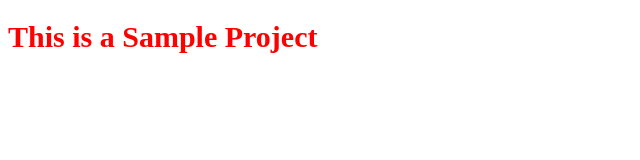
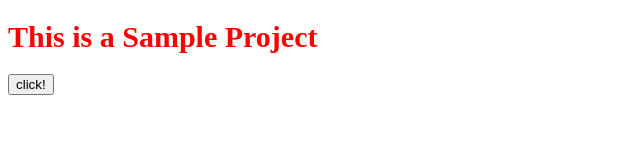
Before and after one commit to sahilgarg29/git-and-github, a plain HTML site: page index.html in a window 1280 px wide. Shown: the whole page, without its empty margins (0-640 px from the left). Drawn offline with Linux system fonts and the light colour scheme.

Commit message:
Add the button

```diff
--- a/index.html
+++ b/index.html
@@ -6,6 +6,9 @@
 </head>
 <body>
 	<h1>This is a Sample Project</h1>
+	<button>
+		click!
+	</button>
 
 </body>
 </html>
```
